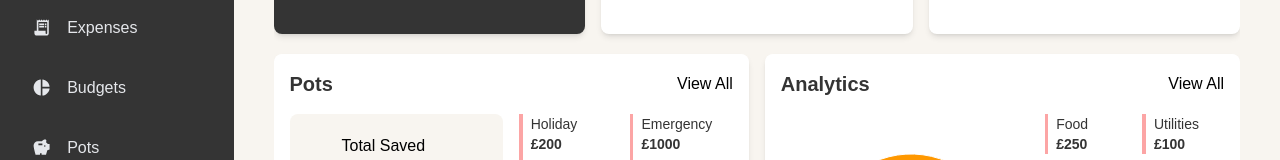
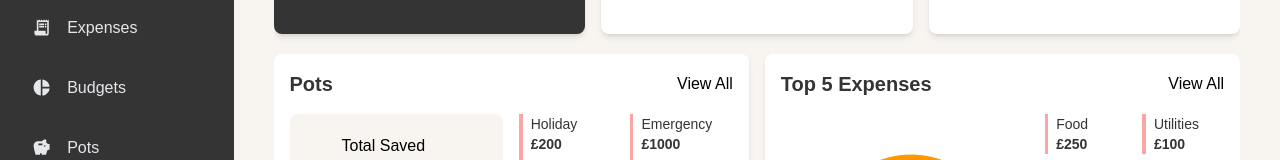
Before and after one commit to nmukassa1/budgetwise-3.0-main, a Next.js app: page /dashboard in a window 1280 px wide. Shown: the part 156-316 px from the top of the page. Built offline with nearby package versions, Linux system fonts and the light colour scheme.

Commit message:
first commit

```diff
--- a/src/app/dashboard/components/Analytics.js
+++ b/src/app/dashboard/components/Analytics.js
@@ -5,7 +5,7 @@ import { PieChart, Pie, Cell } from "recharts";
 
 export default function Analytics() {
     return (
-        <Category categoryName="Analytics">
+        <Category categoryName="Top 5 Expenses">
             <div className="flex gap-2">
                 <div className="pie-chart">
                     <CustomPieChart />
```
